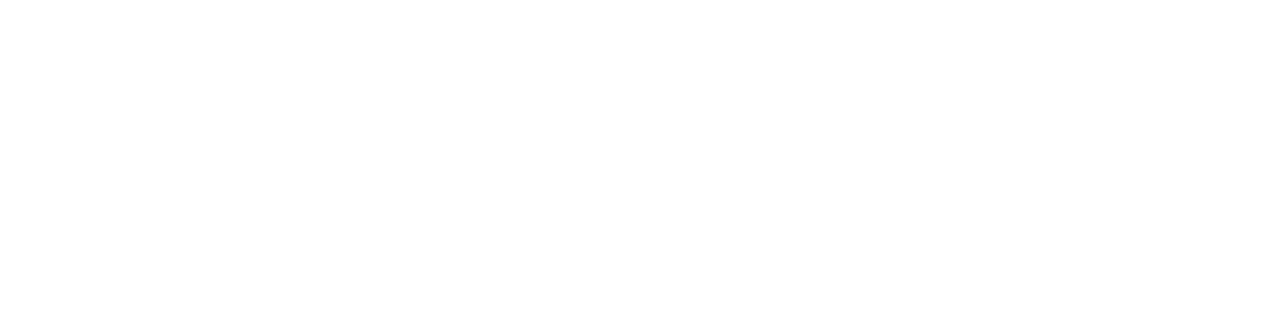
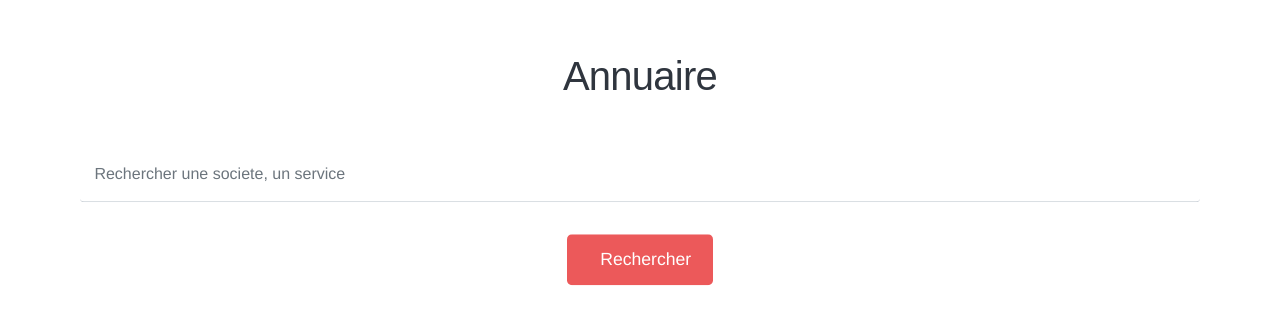
Before and after one commit to matraore-code/NuxtjsPage, a Nuxt app: page /Search in a window 1280 px wide. Before the commit this address had no page. Shown: the part 207-532 px from the top of the page. Built offline with nearby package versions, Linux system fonts and the light colour scheme.

Commit message:
adding annuaire

```diff
--- a/components/Header.vue
+++ b/components/Header.vue
@@ -34,10 +34,13 @@
                 <!-- DROPDOWN MENU -->
                 <li aria-haspopup="true"><a href="#content-9">Comment ça marche</a></li>
 
-                <li aria-haspopup="true"><NuxtLink to="/About">A Propos</NuxtLink></li>
+
 
                 <!-- DROPDOWN MENU -->
                 <li aria-haspopup="true"><a href="#pricing-2">Tarif</a></li>
+                <li aria-haspopup="true"><NuxtLink to="/About">A Propos</NuxtLink></li>
+                <li aria-haspopup="true"><NuxtLink to="/Search">Annuaire</NuxtLink></li>
+
                 <!-- END DROPDOWN MENU -->
 
                 <!-- HEADER BUTTON -->
--- a/nuxt.config.js
+++ b/nuxt.config.js
@@ -17,7 +17,7 @@
       { name: 'format-detection', content: 'telephone=no' }
     ],
     link: [
-      { rel: 'icon', type: 'image/x-icon', href: '/favicon/favicon.ico' },
+      { rel: 'icon', type: 'image/x-icon', href: '/favicon.ico' },
      { rel: 'icon', type: 'image/png', href : '/favicon/favicon.png'}
     ],
     script: [
--- /dev/null
+++ b/pages/Search.vue
@@ -0,0 +1,67 @@
+<template>
+  <div class="container search justify-content-center">
+    <div class="">
+      <h1 class="text-center my-5">Annuaire</h1>
+      <div class="mb-3 align-items-center">
+        <input
+          type="email"
+          class="form-control"
+          id="exampleFormControlInput1"
+          placeholder="Rechercher une societe, un service"
+        />
+        <NuxtLink to="#" class="btn btn-search">Rechercher</NuxtLink>
+      </div>
+    </div>
+  </div>
+</template>
+
+
+<script>
+export default {
+  head() {
+    return {
+      link: [
+        {
+          rel: "stylesheet",
+          href: "https://fonts.googleapis.com/css2?family=Rubik:wght@300;400;500;700&display=swap",
+        },
+      ],
+      script: [
+        { src: "/js/jquery-3.6.0.min.js" },
+        { src: "/js/bootstrap.min.js" },
+      ],
+    };
+  },
+};
+</script>
+
+<style>
+.search {
+position: absolute;
+left: 50%;
+top: 45%;
+transform: translate(-50%, -50%);
+/* border: 5px solid #FFFF00; */
+padding: 10px;
+}
+
+.form-control:focus {
+  box-shadow: none !important;
+  border-bottom: 2px solid #ec595a;
+}
+
+.form-control {
+  border-top: none;
+  border-right: none;
+  border-left: none;
+  padding: 0.9rem;
+}
+
+.btn-search {
+  background: #ec595a;
+  margin: 2rem auto 0 ;
+  display: block;
+  width: 13%;
+
+}
+</style>
```
